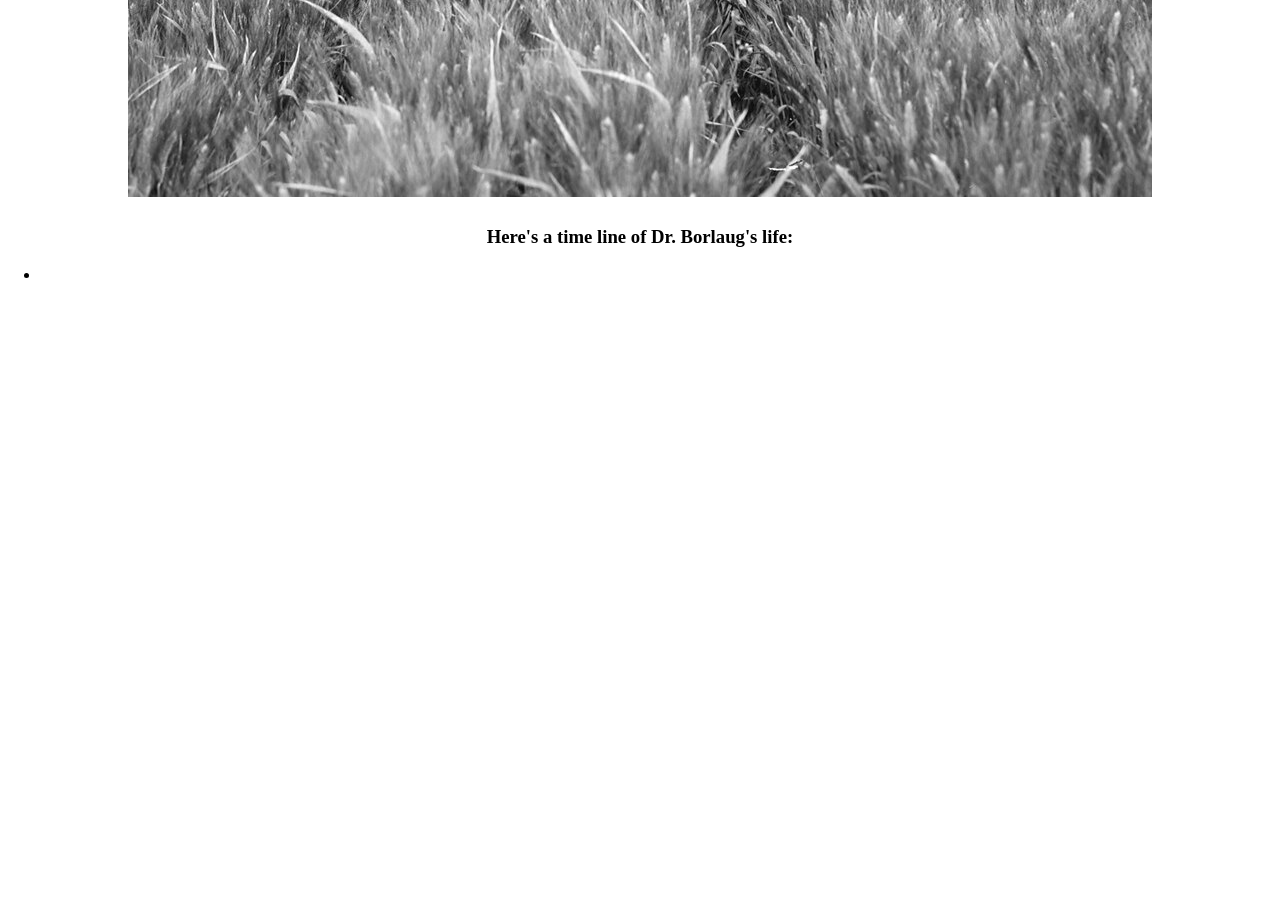
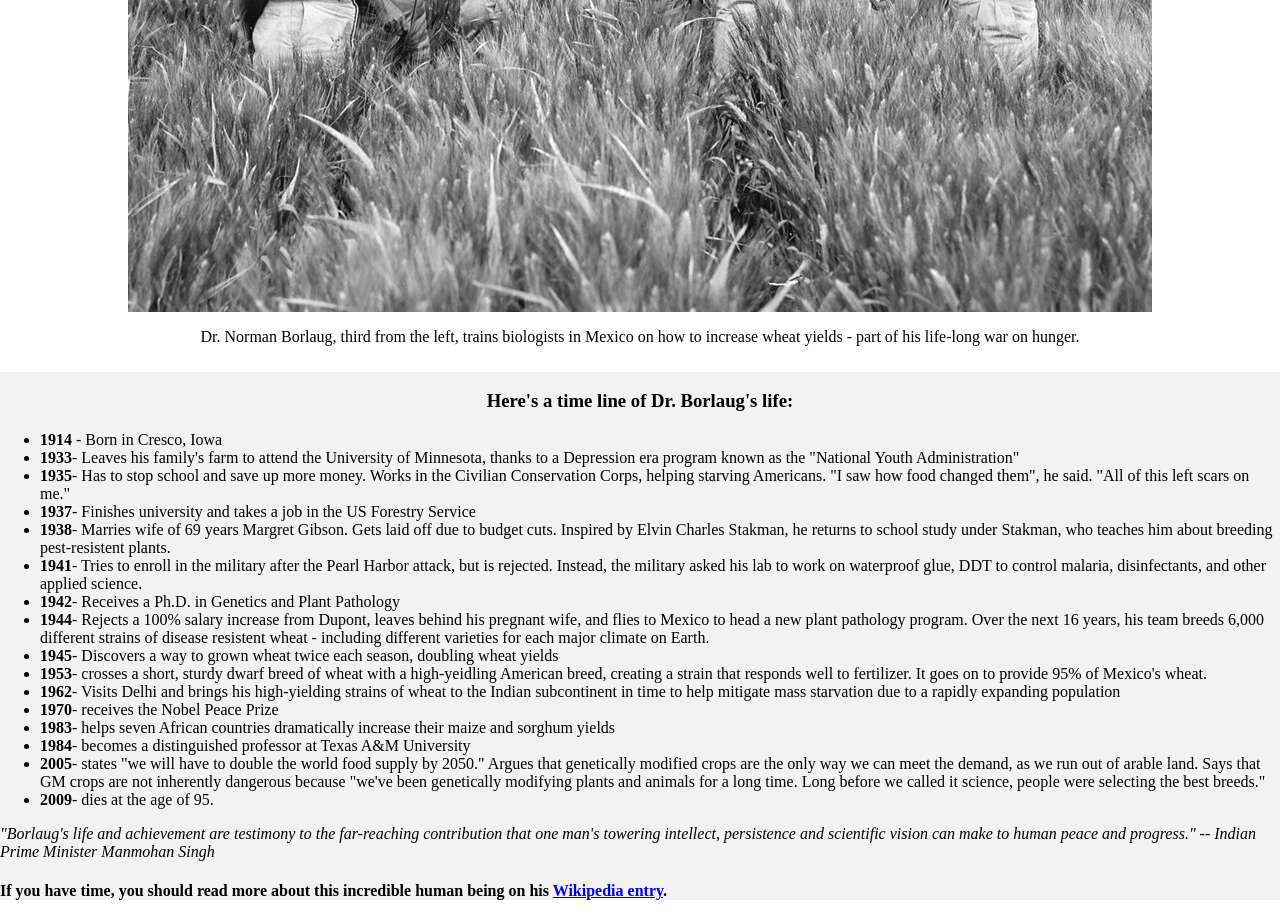
Before and after one commit to jugosack/Microverse_Kwame_Jugoslav, a plain HTML site: page fcc-test-suite-template-master/index.html in a window 1280 px wide. Shown: the part 550-1472 px from the top of the page. Before the commit the page ends 850 px from the top, so only its background shows below. Drawn offline with Linux system fonts and the light colour scheme.

Commit message:
life history about Dr. Norman

```diff
--- a/fcc-test-suite-template-master/css/style.css
+++ b/fcc-test-suite-template-master/css/style.css
@@ -14,11 +14,23 @@ body {
 #img-div {
     padding: 10px;
     margin: 0;
+    background-color: white;
 }
 
-#image {
+#image,
+#image p {
     max-width: 100%;
     display: block;
     height: auto;
     margin: 0 auto;
 }
+
+#title {
+    font-size: 64px;
+    padding-top: 30px;
+    padding-bottom: 5px;
+}
+
+#main {
+    background-color: rgba(0, 0, 0, 0.05);
+}
--- a/fcc-test-suite-template-master/index.html
+++ b/fcc-test-suite-template-master/index.html
@@ -18,7 +18,9 @@
             <p>The man who saved a billion lives</p>
         </div>
         <div id="img-div">
-            <img id="image" src="../tribute-page-main-image.jpg" alt="">
+            <img id="image" src="../tribute-page-main-image.jpg" alt="Image of Dr. Norman Borlaug">
+            <p>Dr. Norman Borlaug, third from the left, trains biologists in Mexico on how to increase wheat yields - part of his life-long war on hunger.
+            </p>
         </div>
 
         <div class="biography">
@@ -29,8 +31,44 @@
         </div>
         <div class="biography-items">
             <ul>
-                <li></li>
+                <li> <b>1914</b> - Born in Cresco, Iowa</li>
+                <li><b>1933</b>- Leaves his family's farm to attend the University of Minnesota, thanks to a Depression era program known as the "National Youth Administration"
+                </li>
+                <li><b>1935</b>- Has to stop school and save up more money. Works in the Civilian Conservation Corps, helping starving Americans. "I saw how food changed them", he said. "All of this left scars on me."
+                </li>
+                <li><b>1937</b>- Finishes university and takes a job in the US Forestry Service</li>
+                <li><b>1938</b>- Marries wife of 69 years Margret Gibson. Gets laid off due to budget cuts. Inspired by Elvin Charles Stakman, he returns to school study under Stakman, who teaches him about breeding pest-resistent plants.
+                </li>
+                <li><b>1941</b>- Tries to enroll in the military after the Pearl Harbor attack, but is rejected. Instead, the military asked his lab to work on waterproof glue, DDT to control malaria, disinfectants, and other applied science.
+                </li>
+                <li><b>1942</b>- Receives a Ph.D. in Genetics and Plant Pathology</li>
+                <li><b>1944</b>- Rejects a 100% salary increase from Dupont, leaves behind his pregnant wife, and flies to Mexico to head a new plant pathology program. Over the next 16 years, his team breeds 6,000 different strains of disease resistent wheat
+                    - including different varieties for each major climate on Earth.</li>
+                <li><b>1945</b>- Discovers a way to grown wheat twice each season, doubling wheat yields</li>
+                <li><b>1953</b>- crosses a short, sturdy dwarf breed of wheat with a high-yeidling American breed, creating a strain that responds well to fertilizer. It goes on to provide 95% of Mexico's wheat.
+                </li>
+                <li><b>1962</b>- Visits Delhi and brings his high-yielding strains of wheat to the Indian subcontinent in time to help mitigate mass starvation due to a rapidly expanding population
+                </li>
+                <li><b>1970</b>- receives the Nobel Peace Prize</li>
+                <li><b>1983</b>- helps seven African countries dramatically increase their maize and sorghum yields
+                </li>
+                <li><b>1984</b>- becomes a distinguished professor at Texas A&M University
+                </li>
+                <li><b>2005</b>- states "we will have to double the world food supply by 2050." Argues that genetically modified crops are the only way we can meet the demand, as we run out of arable land. Says that GM crops are not inherently dangerous because
+                    "we've been genetically modifying plants and animals for a long time. Long before we called it science, people were selecting the best breeds."</li>
+                <li><b>2009</b>- dies at the age of 95.</li>
             </ul>
+        </div>
+        <div class="prime-minister-quote">
+            <p><em>
+                "Borlaug's life and achievement are testimony to the far-reaching contribution that one man's towering intellect, persistence and scientific vision can make to human peace and progress."
+
+                -- Indian Prime Minister Manmohan Singh
+
+            </em></p>
+        </div>
+        <div class="read-more">
+            <h4>If you have time, you should read more about this incredible human being on his <a href="https://en.wikipedia.org/wiki/Norman_Borlaug">Wikipedia entry</a>.</h4>
         </div>
     </main>
 
```
